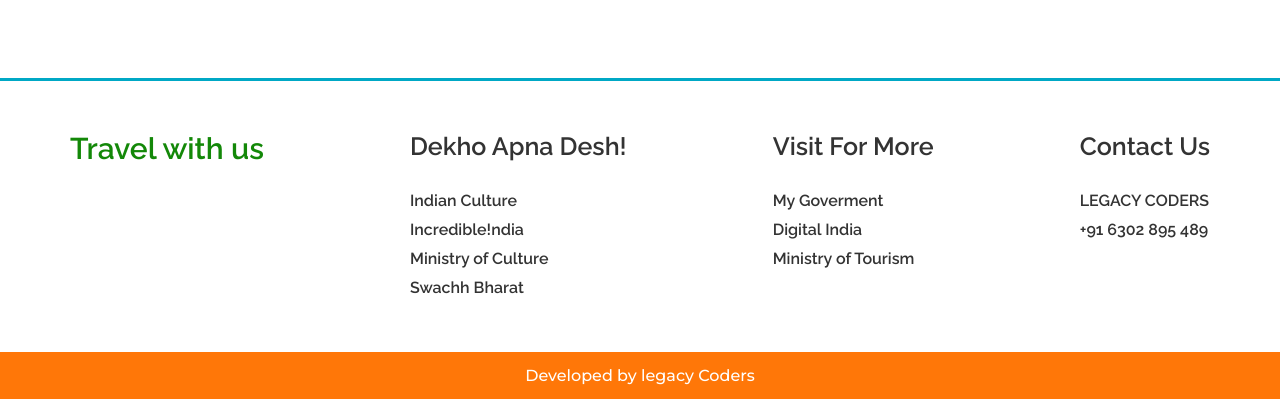
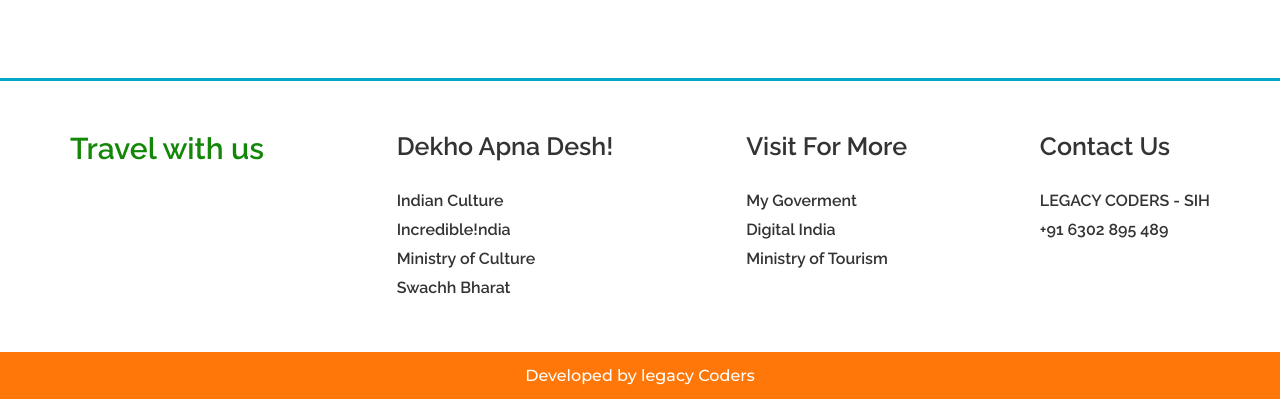
Before and after one commit to RamSakethMamidala/HeritageAndCulture, a plain HTML site: page index.html in a window 1280 px wide. Shown: the part 5290-5689 px from the top of the page. Drawn offline with Linux system fonts and the light colour scheme.

Commit message:
Update index.html

```diff
--- a/index.html
+++ b/index.html
@@ -361,7 +361,7 @@
                 <div class="footer-4 fot-info">
                     <h3>Contact Us</h3>
                     <ul>
-                        <li><a href="https://www.linkedin.com/in/anish-reddy-3107691b7/">LEGACY CODERS</a></li>
+                        <li><a href="https://www.linkedin.com/in/anish-reddy-3107691b7/">LEGACY CODERS - SIH</a></li>
                         <li><a>+91 6302 895 489</a></li>
                     </ul>
                 </div>
```
